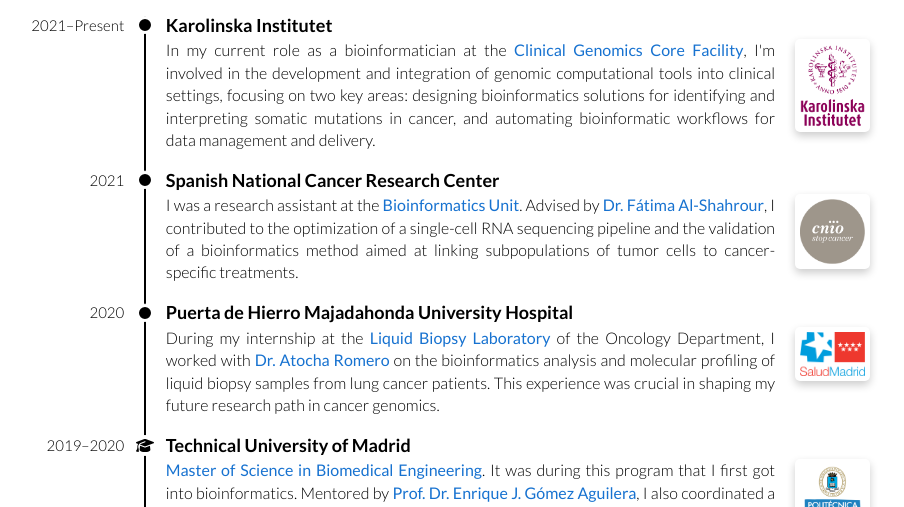
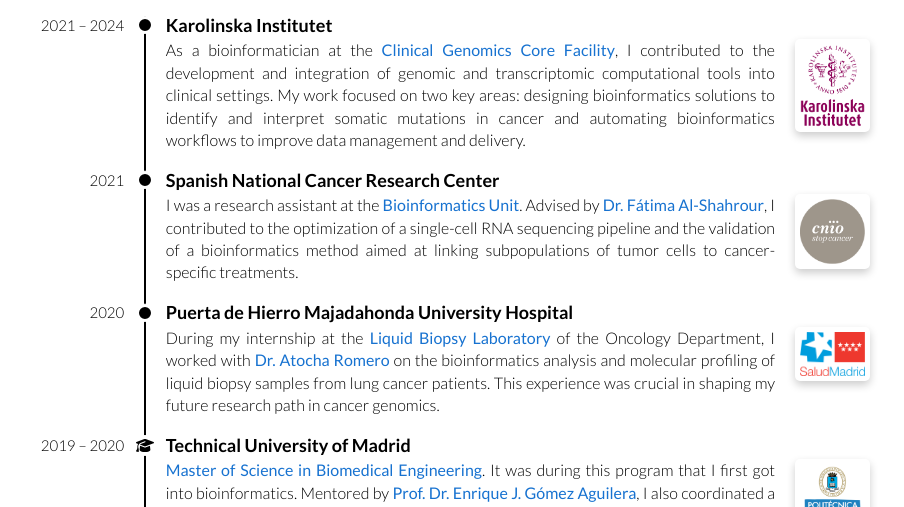
Before and after one commit to ivadym/ivadym.github.io, a Jekyll site: the page built from index.html, in a window 1280 px wide and 900 px high, cut to the strip 393-900 px from the top of the window. Shown: the whole strip, without its empty margins (195-1099 px from the left). Built offline with Jekyll 4.4.1, drawn with Linux system fonts in a browser that asks for light colours; some of the changed text lies outside the part shown.

Commit message:
Update timeline

```diff
--- a/_includes/projects.html
+++ b/_includes/projects.html
@@ -9,7 +9,7 @@
         <hr />
         <h3 class="project-title">BALSAMIC</h3>
         <h4 class="project-subtitle">
-          Bioinformatic Analysis Pipeline for Somatic Mutations in Cancer
+          Bioinformatics Analysis Pipeline for Somatic Mutations in Cancer
         </h4>
         <div class="project-links buttons">
           <a
--- a/_includes/timeline.html
+++ b/_includes/timeline.html
@@ -1,7 +1,7 @@
 <section class="timeline">
   <div class="timeline-item">
     <div class="timeline-timespan">
-      <div class="date">2021–Present</div>
+      <div class="date">2021 – 2024</div>
     </div>
     <div class="timeline-ruler"></div>
     <div class="timeline-title">
@@ -9,12 +9,12 @@
     </div>
     <div class="timeline-description">
       <img src="{{ site.data.assets.images.timeline.KI }}" alt="Karolinska Institutet" />
-      In my current role as a bioinformatician at the
-      <a href="{{ site.data.urls.timeline.CG }}">Clinical Genomics Core Facility</a>, I'm involved
-      in the development and integration of genomic computational tools into clinical settings,
-      focusing on two key areas: designing bioinformatics solutions for identifying and interpreting
-      somatic mutations in cancer, and automating bioinformatic workflows for data management and
-      delivery.
+      As a bioinformatician at the
+      <a href="{{ site.data.urls.timeline.CG }}">Clinical Genomics Core Facility</a>, I contributed
+      to the development and integration of genomic and transcriptomic computational tools into
+      clinical settings. My work focused on two key areas: designing bioinformatics solutions to
+      identify and interpret somatic mutations in cancer and automating bioinformatics workflows
+      to improve data management and delivery.
     </div>
   </div>
   <div class="timeline-item">
@@ -62,7 +62,7 @@
   </div>
   <div class="timeline-item">
     <div class="timeline-timespan">
-      <div class="date">2019–2020</div>
+      <div class="date">2019 – 2020</div>
       <div class="degree">
         <img src="{{ site.data.assets.images.timeline.graduation_cap }}" alt="Graduation cap" />
       </div>
```
